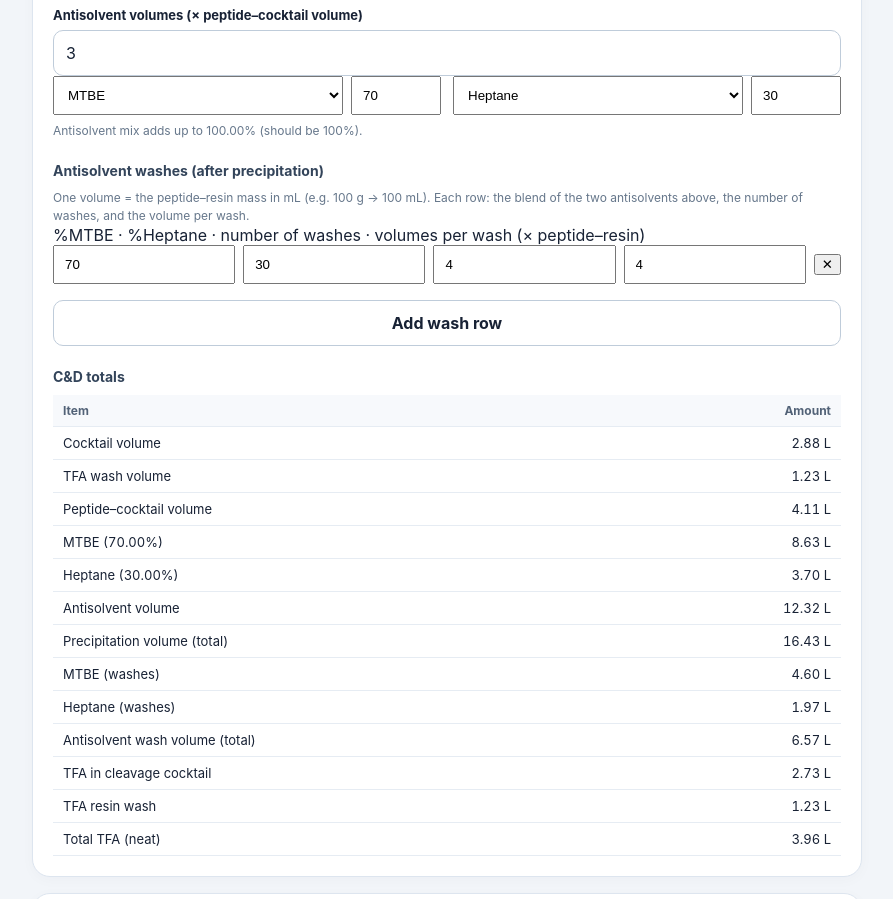
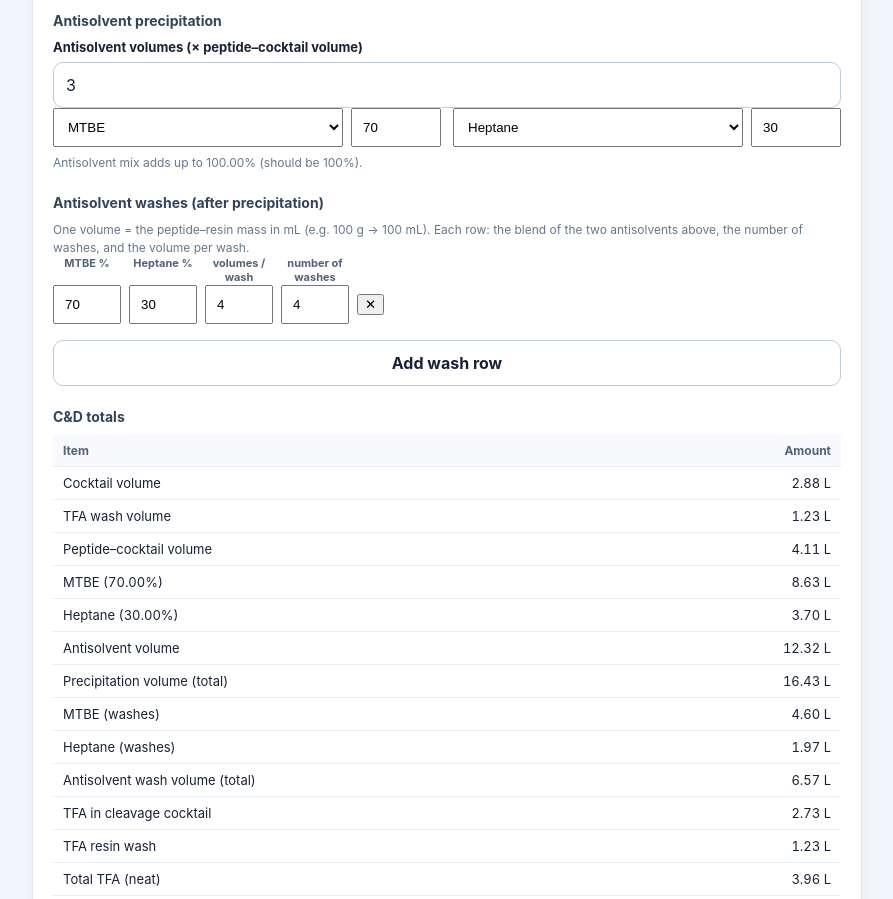
Before and after one commit to abedassadi-wq/SPPS-calculator-, a plain HTML site: page index.html in a window 1280 px wide. Shown: the part 4476-5375 px from the top of the page, without its empty margins (193-1086 px from the left). Drawn offline with Linux system fonts and the light colour scheme.

Commit message:
v9.9: per-column headers for antisolvent washes; fix dropped CSS rule
- The antisolvent-wash rows now show a column header above each box
  (antisolvent A %, antisolvent B %, volumes per wash, number of washes),
  and the input order matches: A, B, volumes, washes.
- Fix a stray double-quote in styles.css (introduced in v9.8) that broke
  CSS parsing and left the wash-row inputs full-width/stacked instead of
  in a row.

Co-Authored-By: Claude Opus 4.8 <noreply@anthropic.com>
Claude-Session: https://claude.ai/code/session_01DGeA3aA6wXJgY9JfUL7EMP

```diff
--- a/app.js
+++ b/app.js
@@ -611,7 +611,8 @@
     rm.type = 'button'; rm.className = 'no-print'; rm.textContent = '✕';
     rm.setAttribute('aria-label', t('removeCustom'));
     rm.addEventListener('click', () => { row.remove(); calculate(); });
-    row.append(mk('pctA', '%'), mk('pctB', '%'), mk('washes', '#'), mk('volumesPerWash', 'vol'), rm);
+    // Order: antisolvent A %, antisolvent B %, volumes per wash, number of washes.
+    row.append(mk('pctA', '%'), mk('pctB', '%'), mk('volumesPerWash', 'vol'), mk('washes', '#'), rm);
     return row;
   }
   function renderAntiWashes(list) {
@@ -697,7 +698,9 @@
     rows.push([t('tfaTotalRow'), { text: vol(plan.tfa.total), num: true }]);
     get('cdTotals').innerHTML = table([t('thItem'), { text: t('thAmount'), num: true }], rows);
     // header row for the wash table
-    get('antiWashHead').textContent = t('antiWashCols', { a: aw.nameA, b: aw.nameB });
+    get('antiWashHead').innerHTML = aw.rows.length || true ? [
+      aw.nameA + ' %', aw.nameB + ' %', t('awVolumes'), t('awWashes')
+    ].map(x => '<span>' + esc(x) + '</span>').join('') : '';
   }
 
   /* ---------- materials summary ---------- */
--- a/calc.js
+++ b/calc.js
@@ -9,7 +9,7 @@
 })(typeof self !== 'undefined' ? self : this, function () {
   'use strict';
 
-  const APP_VERSION = '9.8';
+  const APP_VERSION = '9.9';
 
   // Average masses (g/mol)
   const H2O = 18.0153;
--- a/i18n.js
+++ b/i18n.js
@@ -176,7 +176,8 @@
       precipitationVolume: 'Precipitation volume (total)',
       antiWashTitle: 'Antisolvent washes (after precipitation)',
       antiWashHint: 'One volume = the peptide–resin mass in mL (e.g. 100 g → 100 mL). Each row: the blend of the two antisolvents above, the number of washes, and the volume per wash.',
-      antiWashCols: '%{a} · %{b} · number of washes · volumes per wash (× peptide–resin)',
+      awVolumes: 'volumes / wash',
+      awWashes: 'number of washes',
       addAntiWash: 'Add wash row',
       washesLabel: 'washes',
       antiWashVolume: 'Antisolvent wash volume (total)',
--- a/styles.css
+++ b/styles.css
@@ -94,9 +94,10 @@ button:disabled { opacity: .45; cursor: not-allowed; }
 .step-title { font-size: 13px; font-weight: 800; color: #33445a; margin-bottom: 12px; }
 .step .field + .field { margin-top: 10px; }
 .step .field label { font-size: 12px; }
-".cd-list { display: grid; gap: 8px; }
-.cd-wash-head { font-size: 12px; font-weight: 700; color: #526277; margin: 4px 0 8px; direction: ltr; }
-.cd-row input[data-k="pctA"], .cd-row input[data-k="pctB"], .cd-row input[data-k="washes"], .cd-row input[data-k="volumesPerWash"] { width: 72px; flex: 1; min-width: 60px; }
+.cd-list { display: grid; gap: 8px; }
+.cd-row input[data-k="pctA"], .cd-row input[data-k="pctB"], .cd-row input[data-k="washes"], .cd-row input[data-k="volumesPerWash"] { width: 68px; flex: 0 0 68px; }
+.cd-wash-head { display: flex; gap: 8px; }
+.cd-wash-head span { flex: 0 0 68px; width: 68px; font-size: 11px; font-weight: 700; color: #526277; text-align: center; line-height: 1.25; }
 .cd-row { display: flex; gap: 8px; align-items: center; flex-wrap: wrap; }
 .cd-row select { flex: 1; min-width: 130px; padding: 10px; }
 .cd-row input { padding: 10px; }
```
